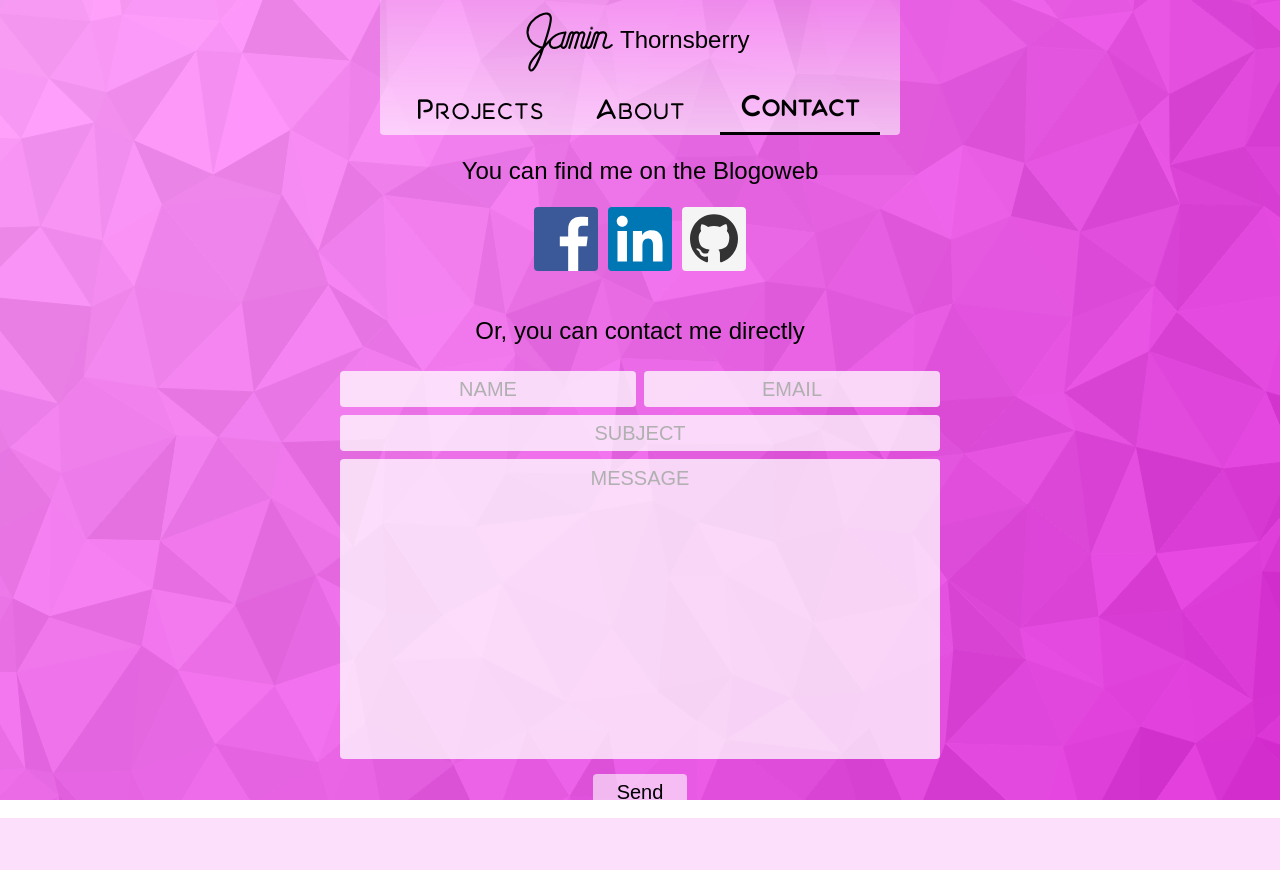
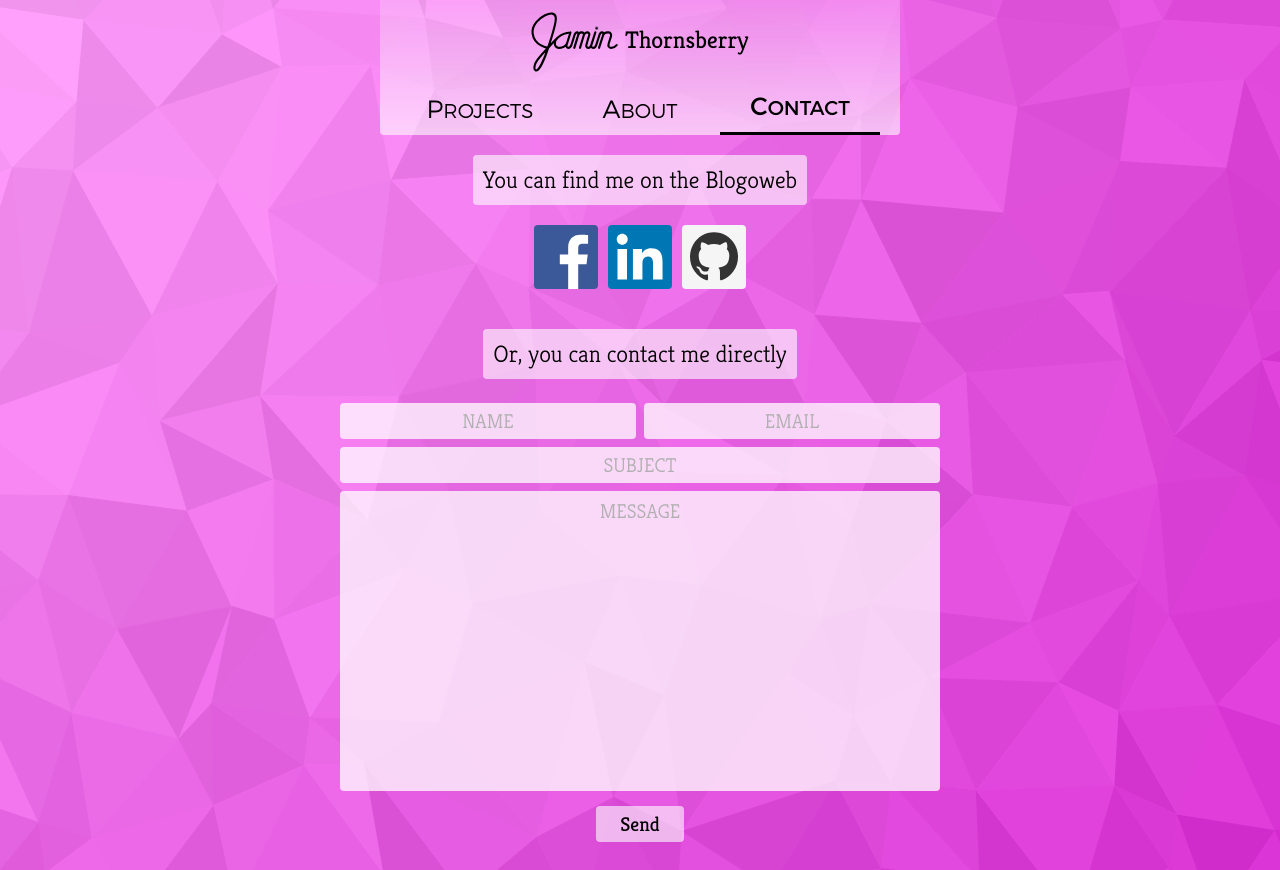
Before and after one commit to jaminthorns/Portfolio-Website, a Django app: page /contact/ in a window 1280 px wide. Before the commit the page ends 818 px from the top, so only its background shows below. Run offline with Django 3.2, Linux system fonts and the light colour scheme; some libraries are stand-ins or nearby versions.

Commit message:
Typography and Chrome resize fix

```diff
--- a/portfolio/contact/static/css/contact.css
+++ b/portfolio/contact/static/css/contact.css
@@ -16,7 +16,7 @@ time, mark, audio, video {
   border: 0;
   font-size: 100%;
   font: inherit;
-  font-family: sans-serif;
+  font-family: Base;
   vertical-align: baseline;
   color: black; }
 
@@ -44,8 +44,21 @@ table {
   border-spacing: 0; }
 
 @font-face {
-  font-family: 'Aquatico';
-  src: url("/static/font/Aquatico-Regular.otf"); }
+  font-family: 'Base';
+  src: url("/static/font/Kreon-Light.ttf");
+  font-weight: normal; }
+@font-face {
+  font-family: 'Base';
+  src: url("/static/font/Kreon-Regular.ttf");
+  font-weight: bold; }
+@font-face {
+  font-family: 'Montserrat';
+  src: url("/static/font/Montserrat-Light.otf");
+  font-weight: normal; }
+@font-face {
+  font-family: 'Montserrat';
+  src: url("/static/font/Montserrat-Regular.otf");
+  font-weight: bold; }
 body {
   overflow-y: scroll;
   margin: 0 20px; }
@@ -70,7 +83,7 @@ body {
     margin: 0 auto 0 auto;
     padding: 10px 0;
     transition: height 0.25s ease, left 0.25s ease;
-    left: -70px; }
+    left: -65px; }
 @keyframes draw-path {
   from {
     stroke-dashoffset: -4000px; }
@@ -103,11 +116,13 @@ body {
     position: absolute;
     transition: top 0.25s ease, left 0.25s ease, font-size 0.25s ease;
     top: 28px;
-    left: calc(50% - 20px);
+    left: calc(50% - 15px);
     font-size: 1.5em;
     opacity: 0;
     animation: 0.25s linear 2.25s draw-name;
-    animation-fill-mode: forwards; }
+    animation-fill-mode: forwards;
+    font-family: Base;
+    font-weight: bold; }
 @keyframes draw-name {
   from {
     opacity: 0; }
@@ -134,7 +149,8 @@ body {
           border-bottom-width: 3px; }
       .header .sections .section span {
         margin: auto;
-        font-family: Aquatico; }
+        font-family: Montserrat;
+        text-transform: uppercase; }
         @media (min-width: 480px) {
           .header .sections .section span {
             font-size: 1.25em; } }
@@ -143,7 +159,7 @@ body {
             font-size: 1em; } }
         .header .sections .section span em {
           font-size: 1.25em;
-          font-family: Aquatico; }
+          font-family: Montserrat; }
   body.js .header #current {
     position: relative;
     width: 160px;
@@ -159,7 +175,8 @@ body {
 .button {
   transition: background-color 0.1s ease, opacity 0.1s ease;
   opacity: 1;
-  cursor: pointer; }
+  cursor: pointer;
+  font-weight: bold; }
   .button:hover {
     opacity: 0.9; }
   .button:active {
@@ -218,19 +235,25 @@ body {
   opacity: 0 !important; }
 
 .contact {
+  display: flex;
+  flex-direction: column;
   max-width: 600px;
-  margin: auto; }
+  margin: auto;
+  align-items: center; }
   .contact .text {
     display: block;
-    margin: 24px 0;
+    margin-bottom: 20px;
+    padding: 10px;
     font-size: 1.5em;
-    width: 100%;
-    text-align: center; }
+    line-height: 1.25em;
+    text-align: center;
+    border-radius: 4px;
+    background-color: rgba(255, 255, 255, 0.6); }
   .contact .links {
     display: flex;
     flex-wrap: wrap;
     align-items: center;
-    margin-bottom: 48px;
+    margin-bottom: 40px;
     justify-content: center; }
     .contact .links .link {
       display: block;
@@ -239,41 +262,42 @@ body {
       border-radius: 4px; }
       .contact .links .link + .link {
         margin-left: 10px; }
+  .contact .contact-form {
+    margin-bottom: 20px; }
     .contact .contact-form * {
       height: 36px;
       border-style: none;
       border-radius: 4px;
       box-sizing: border-box;
       font-size: 1.25em;
-    font-family: Sans-Serif;
+      font-family: Base;
       outline: none; }
     .contact .contact-form .contact-input {
       padding: 8px;
       margin: 4px 0;
       background-color: rgba(255, 255, 255, 0.75);
-    border-radius: 4px;
       transition: background-color 0.25s ease; }
       .contact .contact-form .contact-input::-webkit-input-placeholder {
         color: #B0B0B0;
-      font-family: Sans-Serif;
+        font-family: Base;
         text-transform: uppercase;
         text-align: center;
         opacity: 1; }
       .contact .contact-form .contact-input:-moz-placeholder {
         color: #B0B0B0;
-      font-family: Sans-Serif;
+        font-family: Base;
         text-transform: uppercase;
         text-align: center;
         opacity: 1; }
       .contact .contact-form .contact-input::-moz-placeholder {
         color: #B0B0B0;
-      font-family: Sans-Serif;
+        font-family: Base;
         text-transform: uppercase;
         text-align: center;
         opacity: 1; }
       .contact .contact-form .contact-input:-ms-input-placeholder {
         color: #B0B0B0;
-      font-family: Sans-Serif;
+        font-family: Base;
         text-transform: uppercase;
         text-align: center;
         opacity: 1; }
--- a/portfolio/contact/static/scss/contact.scss
+++ b/portfolio/contact/static/scss/contact.scss
@@ -5,23 +5,28 @@ $wide: "(min-width: " + $contact-width + ")";
 $narrow: "(max-width: " + $contact-width + ")";
 
 .contact {
-
+    display: flex;
+    flex-direction: column;
     max-width: $contact-width;
     margin: auto;
+    align-items: center;
 
     .text {
         display: block;
-        margin: 24px 0;
+        margin-bottom: 20px;
+        padding: 10px;
         font-size: 1.5em;
-        width: 100%;
+        line-height: 1.25em;
         text-align: center;
+        border-radius: 4px;
+        background-color: rgba(#FFFFFF, 0.6);
     }
 
     .links {
         display: flex;
         flex-wrap: wrap;
         align-items: center;
-        margin-bottom: 48px;
+        margin-bottom: 40px;
 
         justify-content: center;
 
@@ -36,6 +41,7 @@ $narrow: "(max-width: " + $contact-width + ")";
     }
 
     .contact-form {
+        margin-bottom: 20px;
 
         * {
             height: 36px;
@@ -43,7 +49,7 @@ $narrow: "(max-width: " + $contact-width + ")";
             border-radius: 4px;
             box-sizing: border-box;
             font-size: 1.25em;
-            font-family: Sans-Serif;
+            font-family: Base;
             outline: none;
         }
 
@@ -51,12 +57,11 @@ $narrow: "(max-width: " + $contact-width + ")";
             padding: 8px;
             margin: 4px 0;
             background-color: rgba(#FFFFFF, 0.75);
-            border-radius: 4px;
             transition: background-color 0.25s ease;
 
             @include placeholder {
                 color: #B0B0B0;
-                font-family: Sans-Serif;
+                font-family: Base;
                 text-transform: uppercase;
                 text-align: center;
                 opacity: 1;
--- a/portfolio/static/js/page.js
+++ b/portfolio/static/js/page.js
@@ -13,7 +13,7 @@ $(document).ready(function() {
     $(window).on('popstate', pop);
     $(window).on('resize', function() { move_current(false); resize_current(); });
 
-    triangles = new Triangles($('#background')[0], colors, 75, 2, 0.4, 10, 0.15, 25);
+    triangles = new Triangles($('#background')[0], colors, 100, 2, 0.4, 10, 0.15, 25);
 });
 
 function click_section(event) {
--- a/portfolio/static/js/triangles.js
+++ b/portfolio/static/js/triangles.js
@@ -22,6 +22,8 @@ function Triangles(canvas, colors, size, over, spread, color_range, morph_speed,
 Triangles.prototype = {
 
     reset: function() {
+        if (this.canvas.width != window.innerWidth ||
+            this.canvas.height < window.innerHeight) {
             this.points = {};
             this.triangles = [];
             this.circle = new Circle(0, 0, 0);
@@ -39,7 +41,8 @@ Triangles.prototype = {
 
             // Resize canvas
             this.canvas.width = window.innerWidth;
-        this.canvas.height = window.innerHeight;
+            this.canvas.height = window.innerHeight + (window.innerHeight * 0.2);
+        }
     },
 
     draw: function() {
--- a/portfolio/static/scss/_reset.scss
+++ b/portfolio/static/scss/_reset.scss
@@ -16,7 +16,7 @@ time, mark, audio, video {
     border: 0;
     font-size: 100%;
     font: inherit;
-    font-family: sans-serif;
+    font-family: Base;
     vertical-align: baseline;
     color: black;
 }
```
Also changed, not shown: portfolio/about/static/css/about.css (+26 -9 lines), portfolio/home/static/css/home.css (+26 -9 lines), portfolio/projects/static/css/projects.css (+59 -21 lines), portfolio/projects/static/scss/projects.scss (+8 -2 lines), portfolio/static/scss/_base.scss (+32 -6 lines), portfolio/about/static/svg/face.svg, portfolio/static/font/Aquatico-Regular.otf (deleted), portfolio/static/font/Kreon-Light.ttf (added), portfolio/static/font/Kreon-Regular.ttf (added), portfolio/static/font/Montserrat-Light.otf (added), portfolio/static/font/Montserrat-Regular.otf (added), 4 other files. Lines whose indentation alone changed are shown as unchanged.
